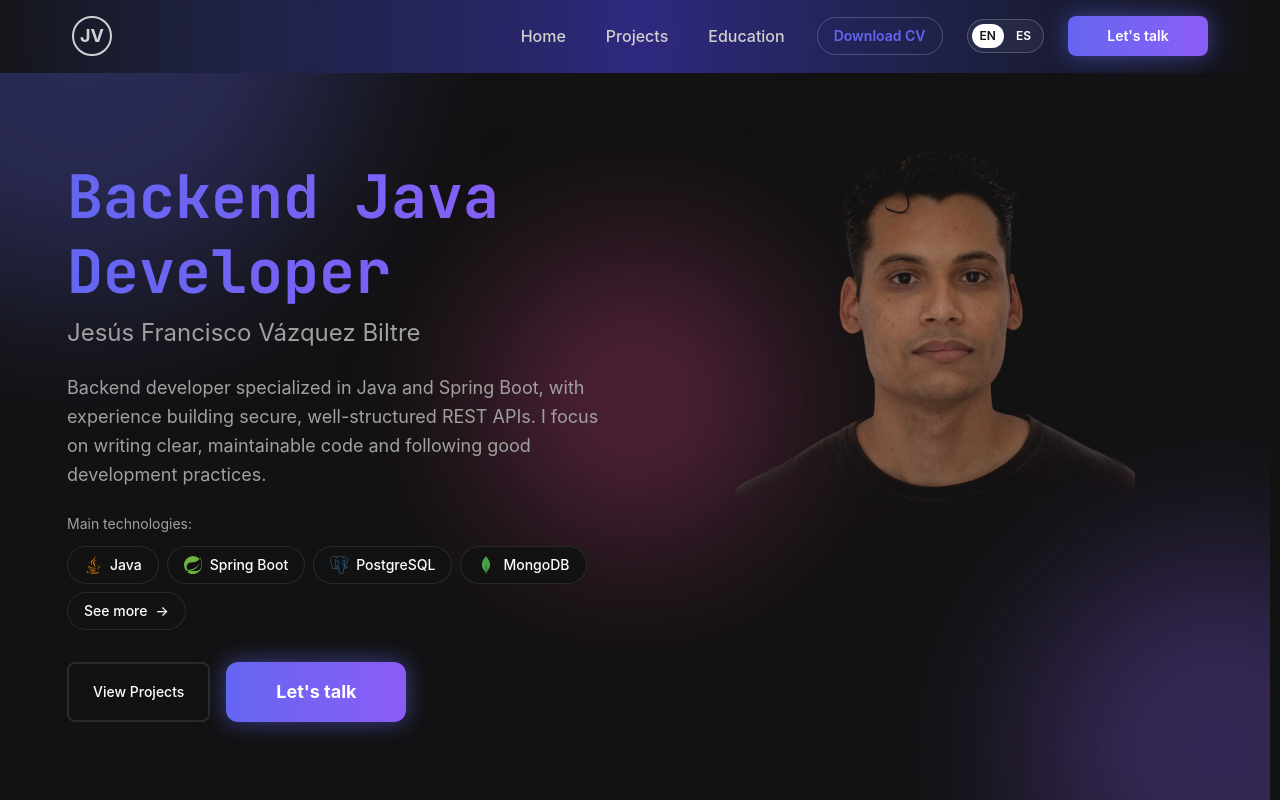
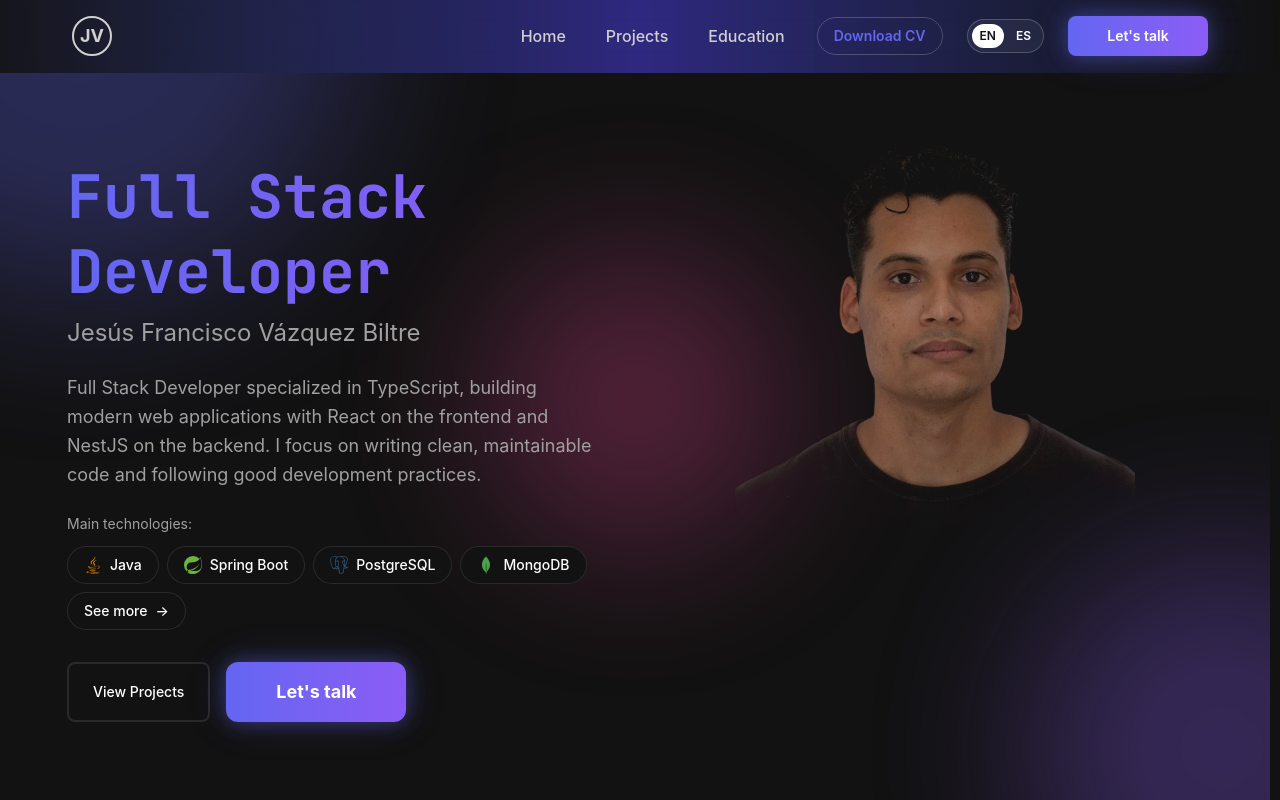
Before and after one commit to jesusfvb/portfolio, a React (Vite) app: page / in a window 1280 px wide. Shown: the top 800 px of the page. Built offline with nearby package versions, Linux system fonts and the light colour scheme.

Commit message:
feat: update profile from Backend Java Developer to Full Stack Developer
- Change hero title to Full Stack Developer (EN/ES)
- Update hero summary to reflect React + NestJS + TypeScript stack
- Update page title in index.html

```diff
--- a/index.html
+++ b/index.html
@@ -10,7 +10,7 @@
       href="https://fonts.googleapis.com/css2?family=JetBrains+Mono:wght@700&display=swap"
       rel="stylesheet"
     />
-    <title>Jesús Francisco Vázquez Biltre - Backend Developer Portfolio</title>
+    <title>Jesús Francisco Vázquez Biltre - Full Stack Developer Portfolio</title>
   </head>
   <body
     class="m-0 min-h-screen min-w-[320px] overflow-x-hidden bg-[#121212] text-white"
--- a/src/application/i18n/locales/en.json
+++ b/src/application/i18n/locales/en.json
@@ -18,9 +18,9 @@
     "subtitle": "Some of my recent and highlighted work"
   },
   "hero": {
-    "title": "Backend Java Developer",
+    "title": "Full Stack Developer",
     "name": "Jesús Francisco Vázquez Biltre",
-    "summary": "Backend developer specialized in Java and Spring Boot, with experience building secure, well-structured REST APIs. I focus on writing clear, maintainable code and following good development practices.",
+    "summary": "Full Stack Developer specialized in TypeScript, building modern web applications with React on the frontend and NestJS on the backend. I focus on writing clean, maintainable code and following good development practices.",
     "mainToolsLabel": "Main technologies:",
     "viewMore": "See more",
     "viewProjects": "View Projects",
--- a/src/application/i18n/locales/es.json
+++ b/src/application/i18n/locales/es.json
@@ -18,9 +18,9 @@
     "subtitle": "Algunos de mis trabajos más recientes y destacados"
   },
   "hero": {
-    "title": "Backend Java Developer",
+    "title": "Full Stack Developer",
     "name": "Jesús Francisco Vázquez Biltre",
-    "summary": "Desarrollador Backend especializado en Java y Spring Boot, con experiencia en la creación de APIs REST seguras y bien estructuradas. Me enfoco en escribir código claro, mantenible y en seguir buenas prácticas de desarrollo.",
+    "summary": "Desarrollador Full Stack especializado en TypeScript, desarrollando aplicaciones web modernas con React en el frontend y NestJS en el backend. Me enfoco en escribir código claro, mantenible y en seguir buenas prácticas de desarrollo.",
     "mainToolsLabel": "Tecnologías principales:",
     "viewMore": "Ver más",
     "viewProjects": "Ver Proyectos",
```
